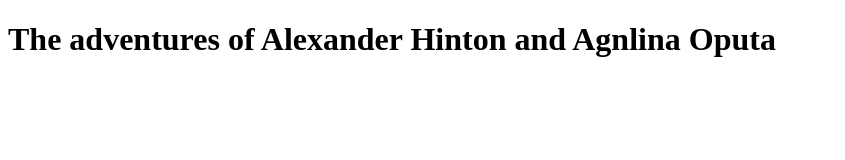
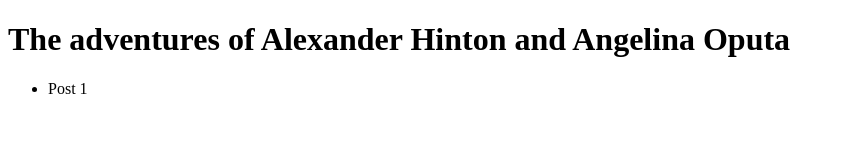
Before and after one commit to AlexDaGr8/asquared, a plain HTML site: page index.html in a window 1280 px wide. Shown: the whole page, without its empty margins (0-845 px from the left). Drawn offline with Linux system fonts and the light colour scheme.

Commit message:
add posts

```diff
--- a/index.html
+++ b/index.html
@@ -6,6 +6,9 @@
     <title>A Squared</title>
 </head>
 <body>
-    <h1>The adventures of Alexander Hinton and Agnlina Oputa</h1>
+    <h1>The adventures of Alexander Hinton and Angelina Oputa</h1>
+    <ul>
+        <li>Post 1</li>
+    </ul>
 </body>
 </html>
```
Also changed, not shown: 1 other file.
